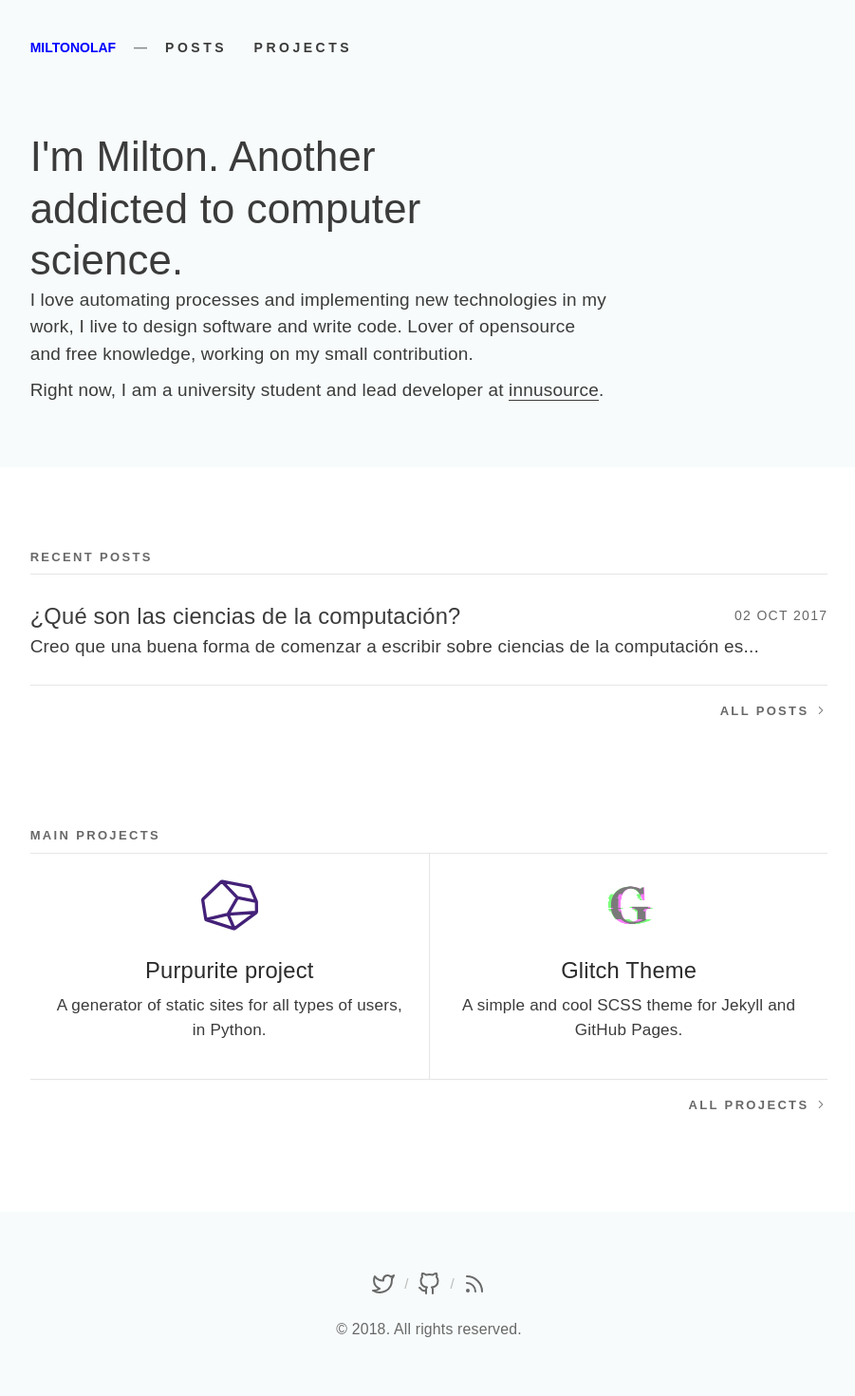
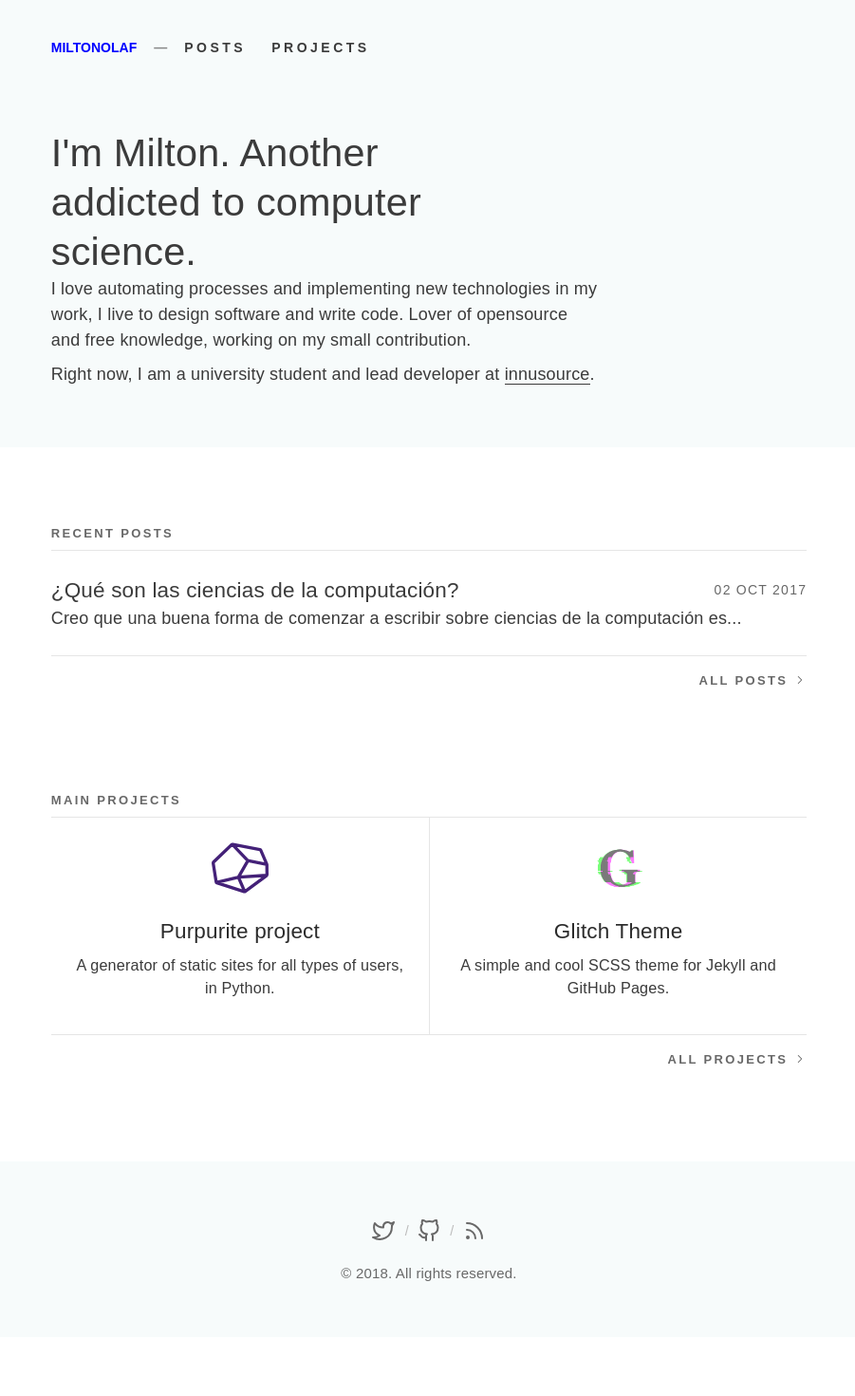
Before and after one commit to MiltonOlaf/miltonolaf.github.io, a Jekyll site: the page built from index.html, in a window 1280 px wide. Shown: the whole page at 95% size, without its empty margins (188-1089 px from the left). Built offline with Jekyll 4.4.1, drawn with Linux system fonts in a browser that asks for light colours; some web fonts are replaced; after the commit the page ends 1408 px from its top, so only the background shows below that.

Commit message:
size text

```diff
--- a/_sass/glitch/_variables.scss
+++ b/_sass/glitch/_variables.scss
@@ -44,7 +44,7 @@ $border-color: #e5e5e5;
 
 // Responsive
 $large-breakpoint: 38em;
-$large-font-size: 19px;
+$large-font-size: 18px;
 $nav-breakpoint: 340px; // Aprox. 4 element in nav
 
 
```
